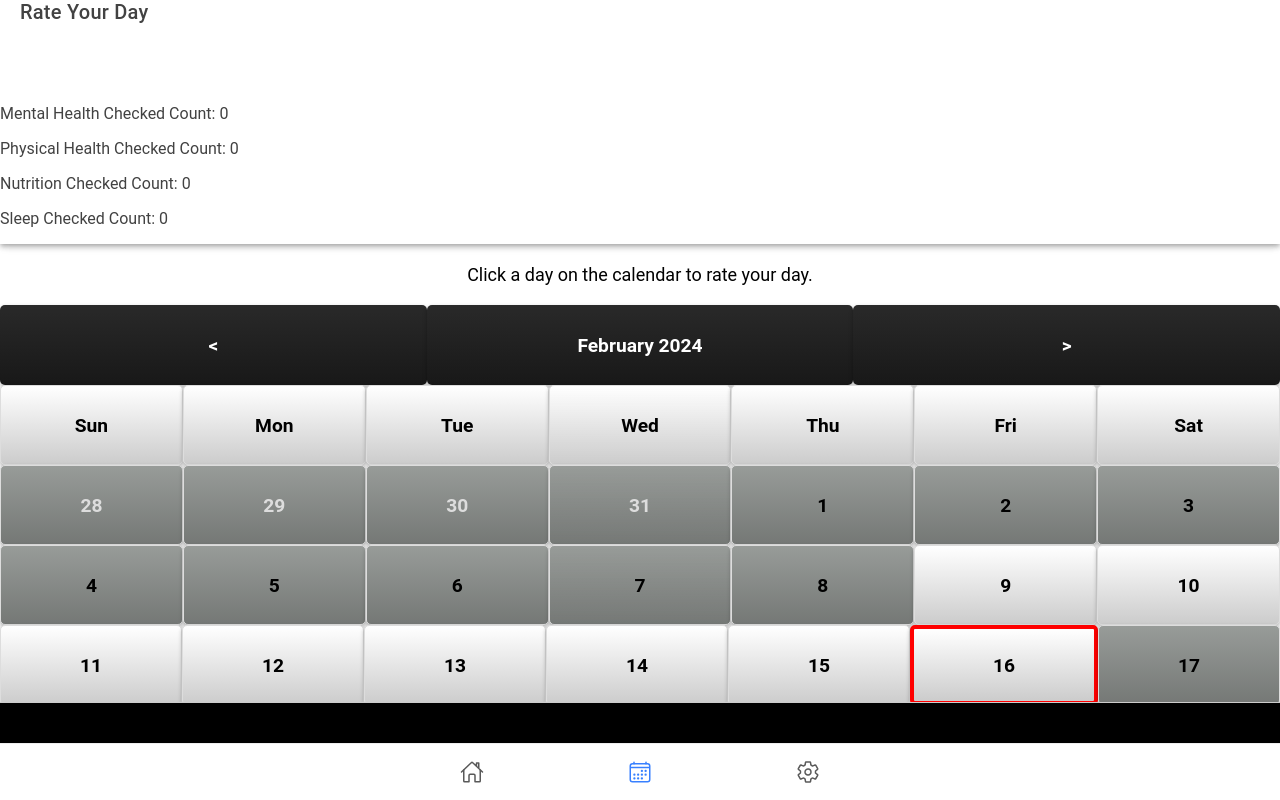
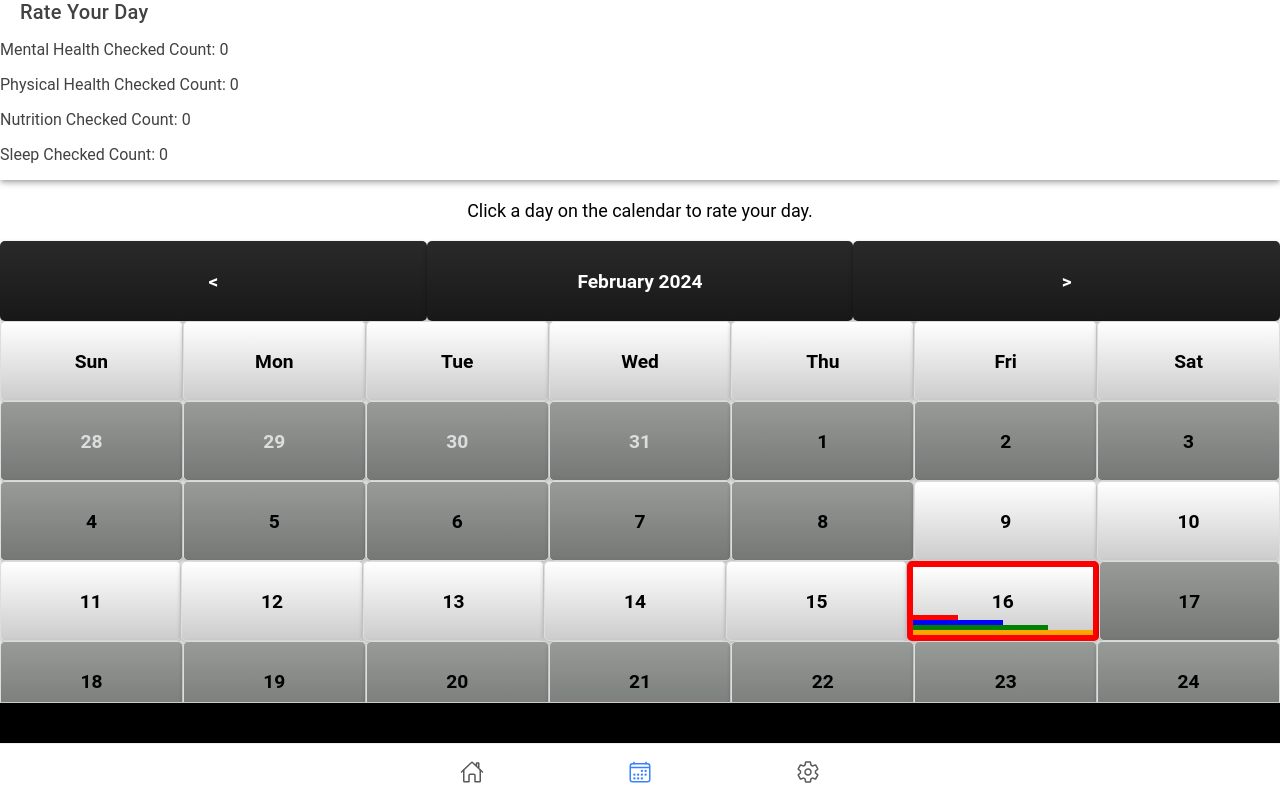
Before and after one commit to Healthy-Habits-project/healthyWatch, a React (Vite) app: page /tab2 in a window 1280 px wide. Built offline with nearby package versions, Linux system fonts and the light colour scheme.

Commit message:
Render Progress Bar Example

```diff
--- a/src/components/CustomCalendar.css
+++ b/src/components/CustomCalendar.css
@@ -1,5 +1,5 @@
 .calendar {
-  height: 100vh; /* Full height of the viewport */
+  height: 80vh; /* Full height of the viewport */
   width: 100vw; /* Full width of the viewport */
   display: flex;
   flex-direction: column;
@@ -61,7 +61,3 @@
 .body /* Assuming this is the container for your date cells */ {
   flex: auto; /* Takes up the remaining space */
 }
-
-.abitofspace {
-  margin-top: 5rem;
-}
--- a/src/components/CustomCalendar.tsx
+++ b/src/components/CustomCalendar.tsx
@@ -16,13 +16,21 @@ import {
 } from 'date-fns';
 import './CustomCalendar.css';
 
+interface ProgressData {
+  mentalHealthCheckedCount: number;
+  physicalHealthCheckedCount: number;
+  nutritionCheckedCount: number;
+  sleepCheckedCount: number;
+}
+
 interface CustomCalendarProps {
   dayRatings: { [key: string]: number };
   onDaySelect: (date: string) => void;
   calculatedColor: string;
+  progressData: ProgressData; // Use the defined ProgressData type here
 }
 
-const CustomCalendar: React.FC<CustomCalendarProps> = ({ dayRatings, onDaySelect, calculatedColor }) => {
+const CustomCalendar: React.FC<CustomCalendarProps> = ({ dayRatings, onDaySelect, calculatedColor, progressData }) => {
   const [currentMonth, setCurrentMonth] = useState(new Date());
 
   const getColorForRating = (rating: number): string => {
@@ -97,16 +105,30 @@ const CustomCalendar: React.FC<CustomCalendarProps> = ({ dayRatings, onDaySelect
         let cellStyle: React.CSSProperties = {
           cursor: 'pointer',
           opacity: 1,
+          position: 'relative',
           backgroundColor: isEligibleForRating ? 'white' : '#929693',
           border: '1px solid #ddd', // Default border color
         };
         if (isTodayFlag) {
-          cellStyle.border = `4px solid ${calculatedColor}`;
+          cellStyle.border = `6px solid ${calculatedColor}`;
         }
         if (dayRating) {
           const ratingColor = getColorForRating(dayRating);
           cellStyle.backgroundColor = ratingColor;
         }
+        const renderProgressBars = () => {
+          return (
+            <div style={{ position: 'absolute', bottom: 0, width: '100%', display: 'flex', flexDirection: 'column' }}>
+              {/* Simplify the bars for debugging */}
+              <div style={{ width: '25%', height: '5px', backgroundColor: 'red' }}></div>
+              <div style={{ width: '50%', height: '5px', backgroundColor: 'blue' }}></div>
+              <div style={{ width: '75%', height: '5px', backgroundColor: 'green' }}></div>
+              <div style={{ width: '100%', height: '5px', backgroundColor: 'orange' }}></div>
+            </div>
+          );
+        };
+
+
 
         days.push(
           <div
@@ -116,6 +138,7 @@ const CustomCalendar: React.FC<CustomCalendarProps> = ({ dayRatings, onDaySelect
             onClick={() => isEligibleForRating && onDaySelect(formattedDay)}
           >
             {format(day, "d")}
+            {isTodayFlag && renderProgressBars()}
           </div>
         );
         day = addDays(day, 1);
--- a/src/pages/Tab2.tsx
+++ b/src/pages/Tab2.tsx
@@ -94,7 +94,7 @@ const backgroundColor = calculateColor(
       <IonHeader>
         <IonToolbar>
           <IonTitle>Rate Your Day</IonTitle>
-          <div className="abitofspace">
+          <div>
           <p>Mental Health Checked Count: {mentalHealthCheckedCount}</p>
           <p>Physical Health Checked Count: {physicalHealthCheckedCount}</p>
           <p>Nutrition Checked Count: {nutritionCheckedCount}</p>
@@ -116,6 +116,12 @@ const backgroundColor = calculateColor(
             setShowRatings(true);
           }}
           calculatedColor={backgroundColor}
+          progressData={{
+            mentalHealthCheckedCount,
+            physicalHealthCheckedCount,
+            nutritionCheckedCount,
+            sleepCheckedCount,
+          }}
         />
 
       </IonContent>
```
